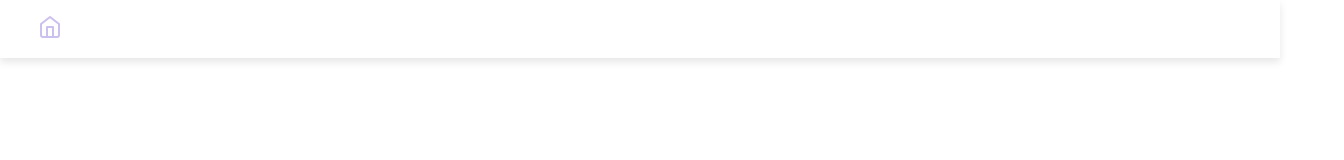
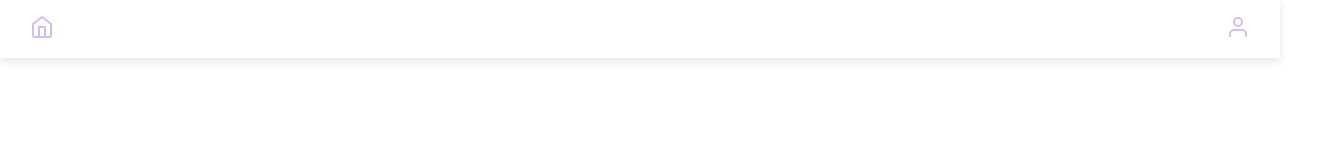
Before and after one commit to klarabratteby/VacayCalendar, a Next.js app: page / in a window 1280 px wide. Shown: the top 160 px of the page, 1344 px wide, since content can reach past the window. Built offline with nearby package versions, Linux system fonts and the light colour scheme.

Commit message:
Added Links to navbar

```diff
--- a/src/components/layout/navbar/navbar.module.css
+++ b/src/components/layout/navbar/navbar.module.css
@@ -3,17 +3,25 @@
   flex-direction:column;
   width: 100%;
   box-shadow: 0 0.25rem 0.5rem rgba(0, 0, 0, 0.1);
+  align-items:center;
+
 }
 
 .navbarContent {
   display:flex;
   width:100%;
   flex-direction:row;
-  padding: 0.9rem 2.0rem 0.9rem 2.0rem;
+  padding: 0.9rem 1.2rem;
+  justify-content: space-between;
+  gap: 1rem; /* Add gap between items */
 }
 
 .iconButton {
   background-color:transparent;
   border: none;
   color:rgb(204, 192, 239);
+  margin-right: 1.5rem;
+  margin-left: 1.5rem;
+
+
 }
--- a/src/components/layout/navbar/navbar.tsx
+++ b/src/components/layout/navbar/navbar.tsx
@@ -1,14 +1,25 @@
+
 import React, {} from "react"
 import styles from "./navbar.module.css"
-import { Home } from "react-feather";
+import { Home, User } from "react-feather";
+import Link from "next/link"
 
 export default function Navbar() {
+
+
   return(
     <nav className={styles.navbarContainer}>
       <div className={styles.navbarContent}>
+        <Link href="/">
         <button className={styles.iconButton}>
-        <Home />
+          <Home />
         </button>
+        </Link>
+        <Link href="/calendar">
+        <button className={styles.iconButton}>
+          <User />
+        </button>
+        </Link>
       </div>
     </nav>
   );
```
